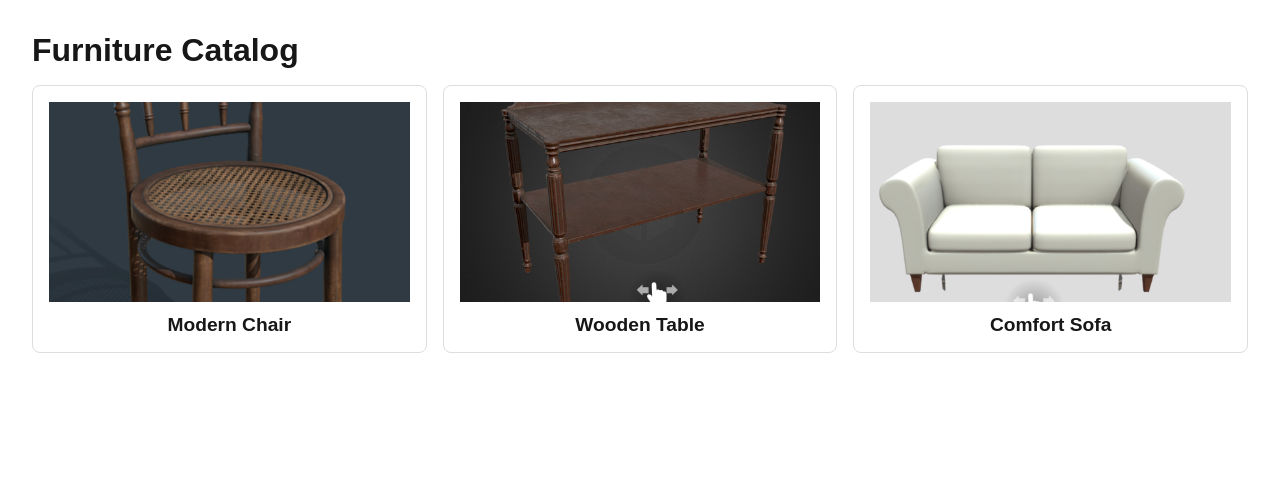
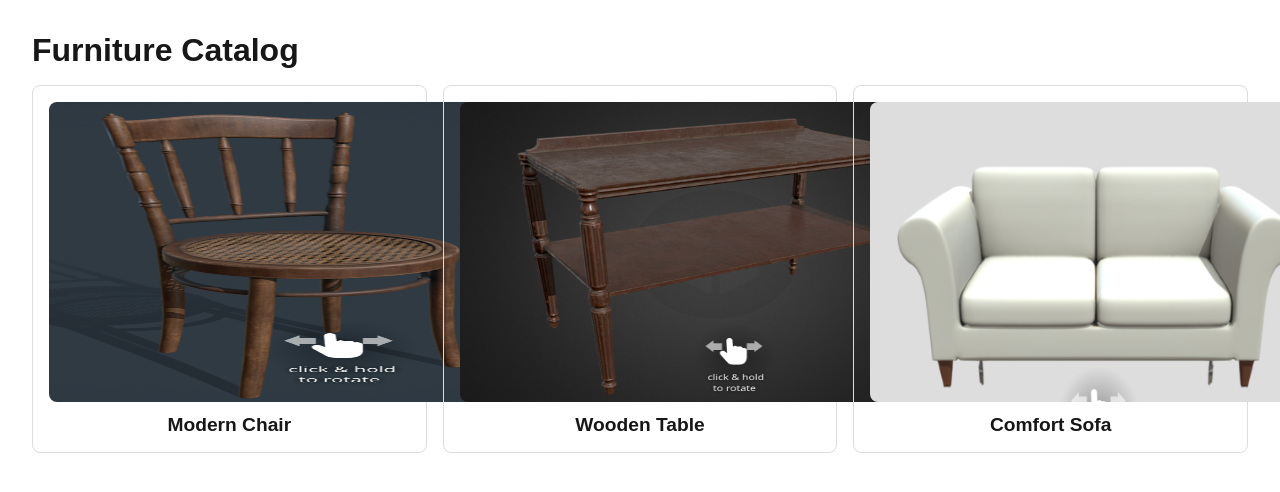
Before and after one commit to dhruv2003/ikea-ar-clone, a Next.js app: page / in a window 1280 px wide. Shown: the top 492 px of the page. Built offline with nearby package versions, Linux system fonts and the light colour scheme.

Commit message:
build errors fixed

```diff
--- a/app/ar-view/[id]/page.tsx
+++ b/app/ar-view/[id]/page.tsx
@@ -2,7 +2,7 @@
 
 import { Canvas } from "@react-three/fiber";
 import { useParams } from "next/navigation";
-import { Suspense, useEffect, useRef, useState } from "react";
+import { Suspense, useRef, useState } from "react";
 import { OrbitControls, useGLTF } from "@react-three/drei";
 
 const models: { [key: string]: string } = {
--- a/app/page.tsx
+++ b/app/page.tsx
@@ -1,6 +1,7 @@
 "use client";
 
 import Link from "next/link";
+import Image from 'next/image';
 
 const products = [
   {
@@ -28,7 +29,14 @@ export default function HomePage() {
         {products.map((product) => (
           <Link key={product.id} href={`/product/${product.id}`} style={{ textDecoration: "none", color: "inherit" }}>
             <div style={{ border: "1px solid #ddd", borderRadius: "8px", padding: "1rem", textAlign: "center" }}>
-              <img src={product.image} alt={product.name} style={{ width: "100%", height: "200px", objectFit: "cover" }} />
+              <Image
+                src={product.image}
+                alt={product.name}
+                width={500}
+                height={300}
+                priority={true}
+                style={{ borderRadius: "8px" }}
+              />
               <h2 style={{ marginTop: "0.5rem", fontSize: "1.2rem" }}>{product.name}</h2>
             </div>
           </Link>
--- a/app/product/[id]/page.tsx
+++ b/app/product/[id]/page.tsx
@@ -2,6 +2,7 @@
 
 import { useParams } from "next/navigation";
 import Link from "next/link";
+import Image from 'next/image';
 
 const products = {
   "chair-1": {
@@ -34,7 +35,7 @@ export default function ProductPage() {
 
       <h1 style={{ fontSize: "2rem", margin: "1rem 0" }}>{product.name}</h1>
 
-      <img src={product.image} alt={product.name} style={{ width: "100%", maxWidth: "600px", height: "auto", borderRadius: "8px" }} />
+      <Image src={product.image} alt={product.name} width={500} height={300} />
 
       <div style={{ marginTop: "2rem" }}>
         <Link href={`/ar-view/${id}`}>
```
